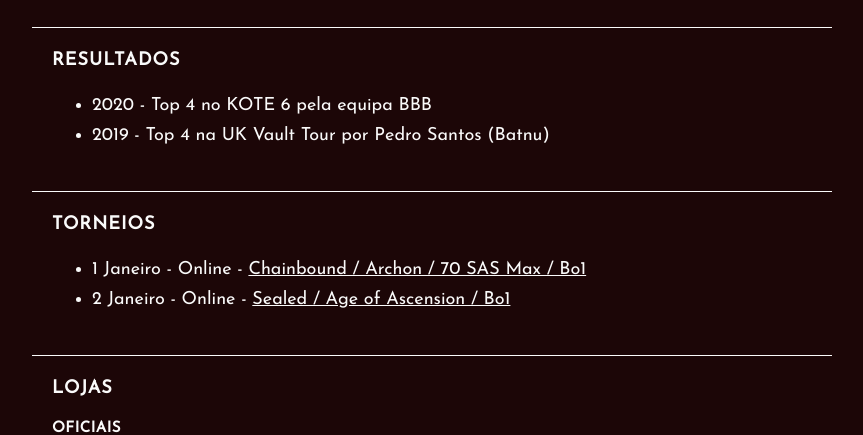
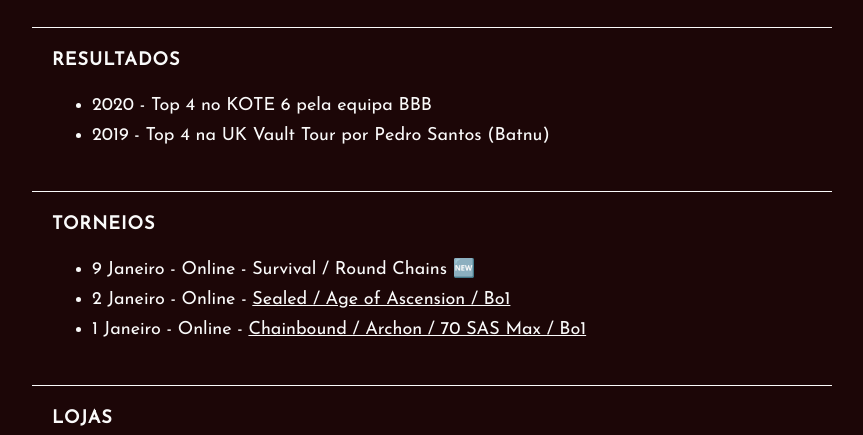
Before and after one commit to keyforge-portugal/website, a Jekyll site: the page built from index.md, in a window 1280 px wide and 900 px high, scrolled down 1114 px, cut to the strip 0-435 px from the top of the window. Shown: the whole strip, without its empty margins (208-1071 px from the left). Built offline with Jekyll 4.4.1, drawn with Linux system fonts in a browser that asks for light colours; our own code applies the rules of GitHub Pages for plain Markdown files.

Commit message:
Update index.md

```diff
--- a/index.md
+++ b/index.md
@@ -48,8 +48,9 @@ Junta-te à nossa [comunidade](https://discord.gg/tmZWy86c) e participa nos torn
 
 ## Torneios
 
+- 9 Janeiro - Online - Survival / Round Chains 🆕
+- 2 Janeiro - Online - [Sealed / Age of Ascension / Bo1](https://www.ajogar.com/forum/anuncios/keyforge-sealed-age-of-ascension-online)
 - 1 Janeiro - Online - [Chainbound / Archon / 70 SAS Max / Bo1](https://www.facebook.com/events/509656530011806)
-- 2 Janeiro - Online - [Sealed / Age of Ascension / Bo1](https://www.ajogar.com/forum/anuncios/keyforge-sealed-age-of-ascension-online)
 
 ---
 
```
